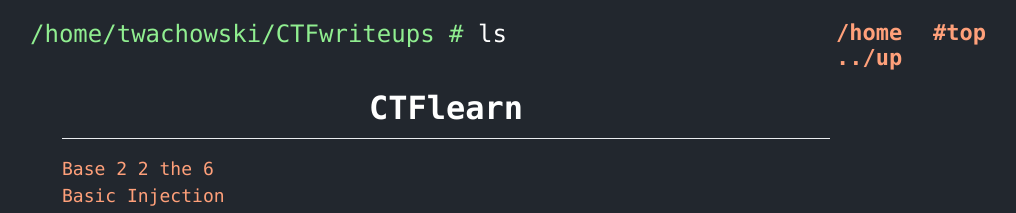
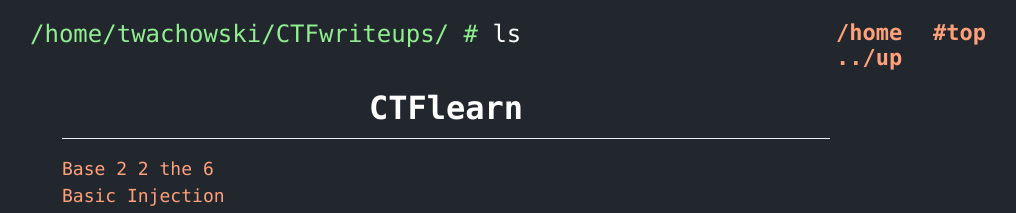
Before and after one commit to tadeuszwachowski/CTFwriteups, a Jekyll site: the page built from ctflearn.html, in a window 1280 px wide and 900 px high. Shown: the top 213 px of the window, without its empty margins (194-1210 px from the left). Built offline with Jekyll 4.4.1, drawn with Linux system fonts in a browser that asks for light colours; Markdown is read by kramdown in place of the engine named in the settings.

Commit message:
Switched to permalinks

```diff
--- a/_layouts/default.html
+++ b/_layouts/default.html
@@ -6,7 +6,7 @@
     <meta http-equiv="X-UA-Compatible" content="IE=edge">
     <meta name="viewport" content="width=device-width, initial-scale=1.0">
     <meta name="google-site-verification" content="sW748KsFgEpJDeh9-3VlVRi3Y8wj2dREbofxB8rGsys" />
-    <title>/home/twachowski{{site.baseurl}}{{page.id}}</title>
+    <title>/home/twachowski{{site.baseurl}}/{{page.id}}</title>
 </head>
 <body>
     <div id="navbar">
@@ -17,7 +17,7 @@
 		</b></p>
 	</div>
 
-    <div id="top"><p><span class="ps">/home/twachowski{{ site.baseurl }}{{ page.permalink }} # </span> ls </p></div>
+    <div id="top"><p><span class="ps">/home/twachowski{{ site.baseurl }}/{{ page.permalink }} # </span> ls </p></div>
     <div id="content">
         <div id="md-place">
             {{content}}
```
